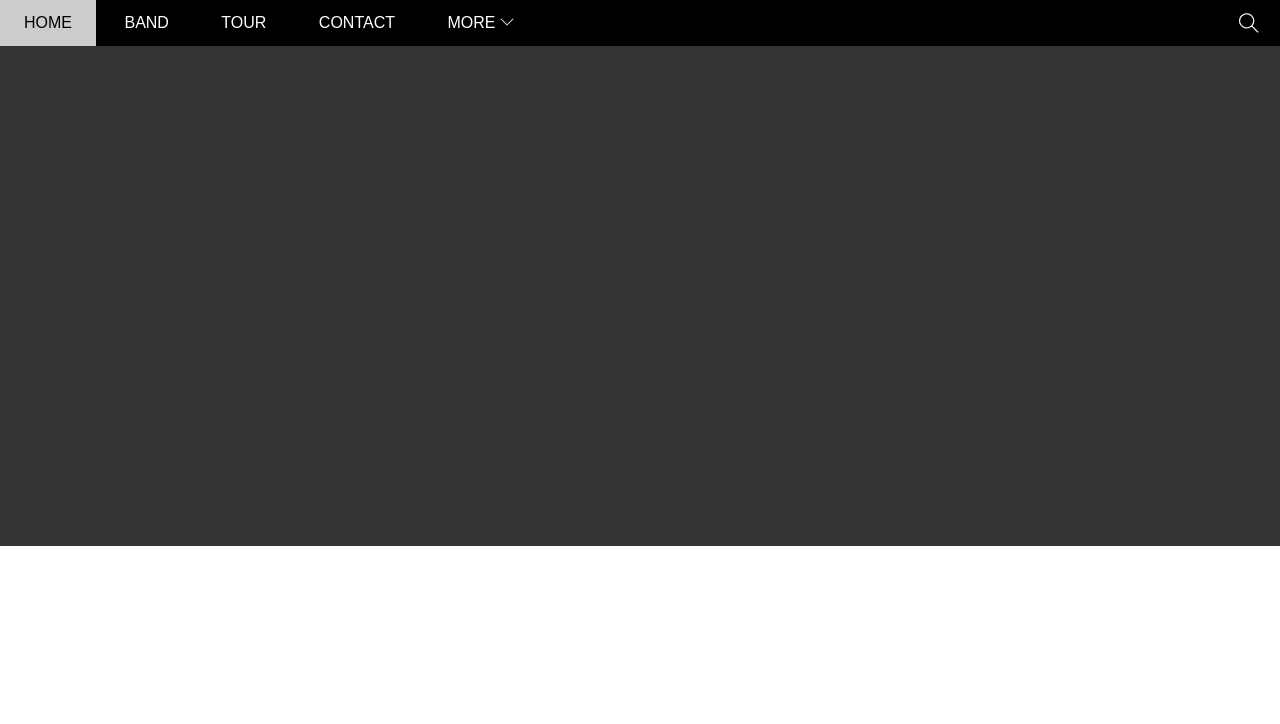
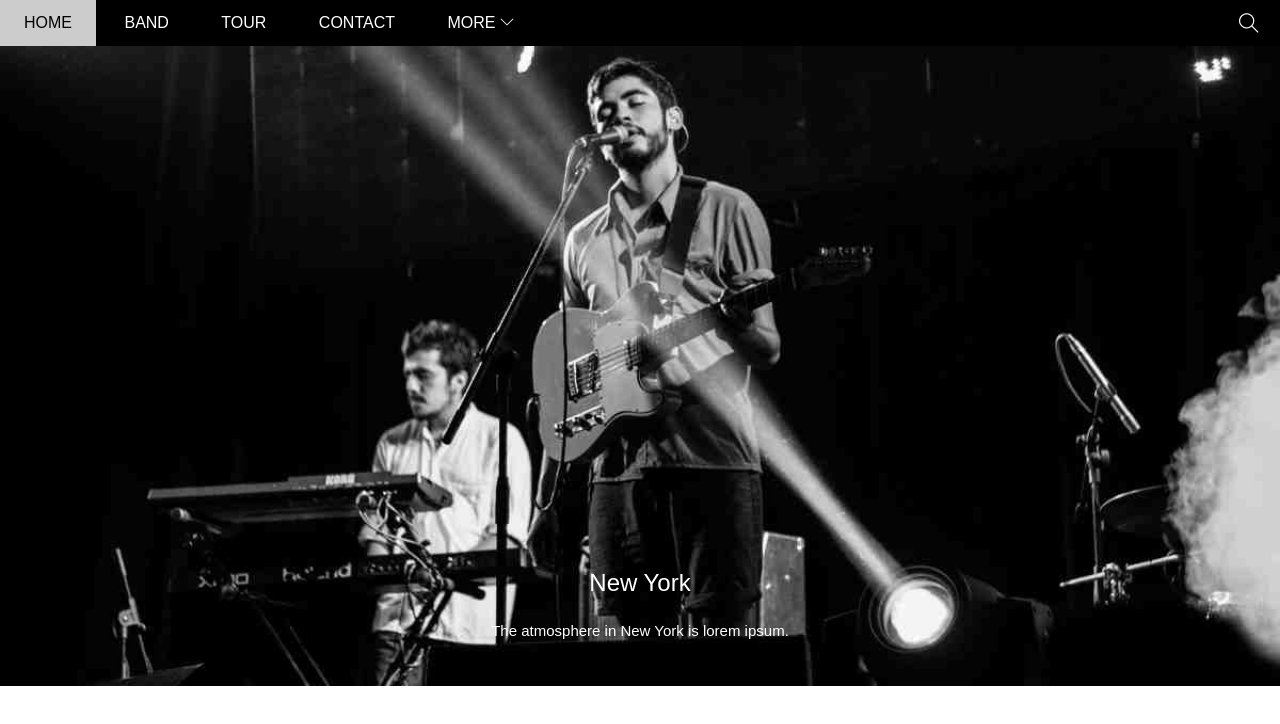
Before and after one commit to vuoanh291104/Band, a website built with webpack: page W3_Band/index.html in a window 1280 px wide. Built offline with nearby package versions, Linux system fonts and the light colour scheme.

Commit message:
slider css

```diff
--- a/W3_Band/css/style.css
+++ b/W3_Band/css/style.css
@@ -9,8 +9,13 @@ html{
 
 #main{}
 #header{
+  position: fixed;
+  top: 0;
+  left: 0;
+  right: 0;
   height: 46px;
   background-color: #000;
+  z-index: 1;
 
 
 }
@@ -93,8 +98,32 @@ html{
 }
 
 #slider{
-  min-height:  500px;
-  background-color: #333;
+  position: relative;
+  margin-top: 46px;
+  padding-top: 50%;
+  background: url('/img/Slider/slider1.jpg') top center / cover no-repeat;
+
 }
+
+#slider .text-content {
+  color: #fff;
+  position: absolute;
+  bottom: 47px;
+  /*left: 50%;*/
+  /*transform: translateX(-50%);*/
+  width: 100%;
+  text-align: center;
+}
+
+#slider .text-heading{
+  font-size: 24px;
+  font-weight: 500;
+}
+
+#slider .text-description{
+  font-size: 15px;
+  margin-top: 25px;
+}
+
 #content{}
 #footer{}
--- a/W3_Band/index.html
+++ b/W3_Band/index.html
@@ -53,7 +53,10 @@
     </div>
 
     <div id="slider">
-
+      <div class="text-content">
+        <h2 class="text-heading">New York</h2>
+        <div class="text-description">The atmosphere in New York is lorem ipsum.</div>
+      </div>
     </div>
 
     <div id="content">
```
Also changed, not shown: W3_Band/img/Slider/slider1.jpg (added).
